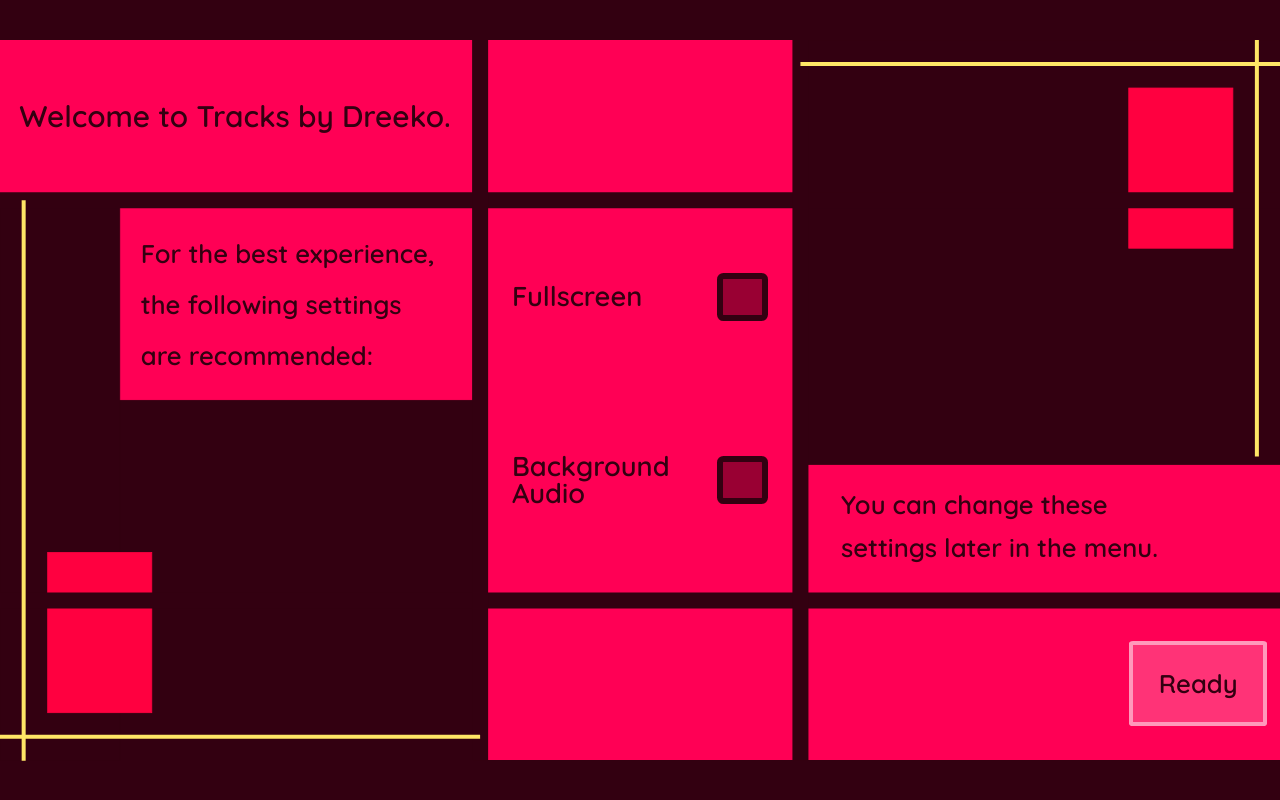
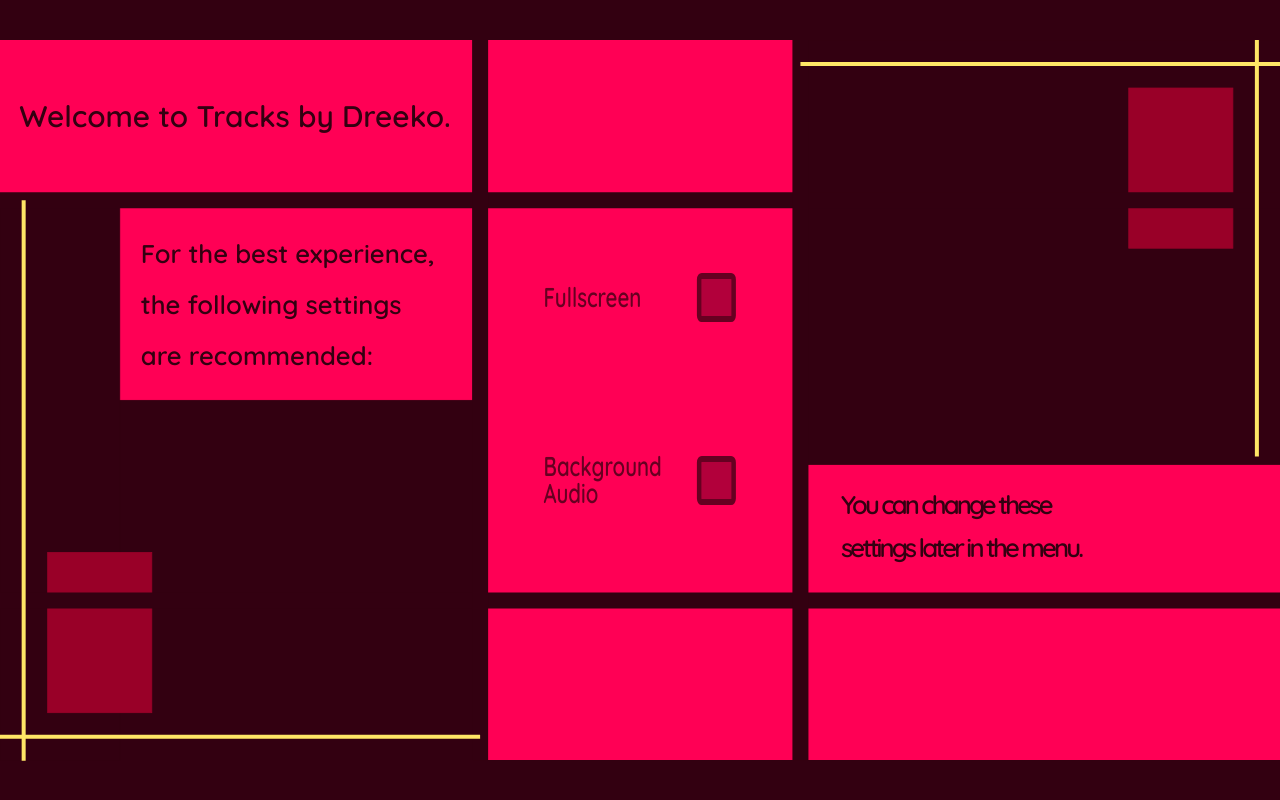
Before and after one commit to Driijko/tracks, a Svelte app: page / in a window 1280 px wide. Built offline with nearby package versions, Linux system fonts and the light colour scheme.

Commit message:
Opening Prompt page landscape animation.

```diff
--- a/src/dev/pages/opening-prompt/OpeningPromptLandscape.svelte
+++ b/src/dev/pages/opening-prompt/OpeningPromptLandscape.svelte
@@ -3,49 +3,65 @@
   // IMPORTS ----------------------------------------------
   import OpeningPromptContent from "./OpeningPromptContent.svelte";
   import { gsap } from "gsap";
+  import { pageExit } from "../../stores/site.js";
   import { onMount } from "svelte";
 
   // ANIMATION ---------------------------------------------
   let tl = gsap.timeline();
 
+  // EVENT HANDLERS ----------------------------------------
+  function handleLinkClick() {
+    tl.reverse(5);
+    pageExit("splash", 5000);
+  }
+
   // LIFECYCLE ---------------------------------------------------
   onMount(()=> {
     // ANIMATION ----------------------------------------------
-      // tl.from("#p1-l1", {duration: 2, ease:"linear", attr:{x2: 0}},0);
-      // tl.from("#p1-l2", {duration: 2, ease:"power1.inOut", attr:{y2: 0}},0);
-      // tl.from("#p1-l3", {duration: 1, ease:"power1.inOut", attr:{x2: 100}},1.55);
-      // tl.from("#p1-l4", {duration: 1, ease:"power1.inOut",
-      //   attr:{y1: 800, y2: 800}},1.7);
-      // tl.from("#p1-r1", {duration: 3, ease:"power1.inOut", attr:{x:900, width: 0}},0);
-      // tl.from(["#p1-r2", "#p1-r3"], {duration: 4, ease:"power1.inOut", opacity:0},0);
-      // tl.from(["#p1-p1", "#p1-p2", "#p1-p3"], {duration: 3, ease:"power1.inOut", letterSpacing: "-0.5em"}, 1);
-      // tl.set(["#p1-p1", "#p1-p2", "#p1-p3"], {transform: "rotateY(0deg)"}, 1)
-      // tl.from(["#p1-p1", "#p1-p2", "#p1-p3"], {duration: 1, ease:"linear", transform: "rotateY(90deg)"}, 1);
-      // tl.set(".prompt-option", {transform: "scaleX(1)"}, 2.5);
-      // tl.from(".prompt-option", {duration: 1.5, transform: "scaleX(0)"}, 2.5);
-      // tl.from("#p1-link1", {duration: 2, opacity: 0}, 4);
+      tl.from("#p1-l1", {duration: 2, ease:"power1.inOut", attr:{x2: 0}},0);
+      tl.from("#p1-l2", {duration: 2, ease:"power1.inOut", attr:{x1: 1600}},0);
+      tl.from("#p1-l3", {duration: 1, ease:"power1.inOut", attr:{y2: 0}},0);
+      tl.from("#p1-l4", {duration: 1, ease:"power1.inOut",
+        attr:{y1: 900}},0);
+      tl.from("#p1-l5", {duration: 1, ease:"power1.inOut",
+      attr:{x1: 1600}},3);
+      tl.from("#p1-l6", {duration: 1, ease:"power1.inOut",
+      attr:{y2: 0}},2.5);
+      tl.from("#p1-l7", {duration: 1, ease:"power1.inOut",
+      attr:{x2: 0}},3);
+      tl.from("#p1-l8", {duration: 1, ease:"power1.inOut",
+      attr:{y1: 900}},2.5);
+      tl.from("#p1-r1", {duration: 3, ease:"power1.out", attr:{x:1600, width: 0}},1);
+      tl.from("#p1-r2", {duration: 3, ease:"power1.out", attr:{width: 0}},1);
+      tl.from("#p1-r3", {duration: 2, ease:"power1.out", attr:{y: 900, height: 0}},1);
+      tl.from(["#p1-r4", "#p1-r5"], {duration: 2, ease: "power1.inOut", opacity: 0}, 4);
+      tl.from(["#p1-p1", "#p1-p2", "#p1-p3"], {duration: 3, ease:"power1.inOut", letterSpacing: "-0.5em", stagger: 1}, 1);
+      tl.set(["#p1-p1", "#p1-p2", "#p1-p3"], {transform: "rotateY(0deg)", stagger: 1}, 1)
+      tl.from(["#p1-p1", "#p1-p2", "#p1-p3"], {duration: 1, ease:"linear", transform: "rotateY(90deg)", stagger: 1}, 1);
+      tl.set(".prompt-option", {transform: "scaleX(1)"}, 2);
+      tl.from(".prompt-option", {duration: 6, transform: "scaleX(0)", opacity: 0, ease: "power1.out"}, 2);
+      tl.from("#p1-link1", {duration: 2, opacity: 0}, 6);
   });
 </script>
 
 <!-- MARKUP //////////////////////////////////////////////// -->
 <main id="p1l">
   <svg class="svg-background" viewBox="0 0 1600 900" >
-    <rect class="color1" x="1000" y="0" width="600" height="530" />
-    <rect class="color1" x="0" y="450" width="600" height="480" />
-    <rect class="color1" x="0" y="200" width="150" height="700" />
-    <rect class="color3" x="1410" y="60" width="130" height="200" />
-    <rect class="color3" x="60" y="640" width="130" height="200" />
-    <!-- <rect class="color4" x="600" y="200" width="390" height="500" /> -->
-    <line class="line" x1="0" y1="200" x2="1600" y2="200" />
-    <line class="line" x1="0" y1="700" x2="1600" y2="700" />
-    <line class="line" x1="600" y1="0" x2="600" y2="900" />
-    <line class="line" x1="1000" y1="0" x2="1000" y2="900" />
-    <line class="small-accent-line" x1="1000" y1="30" x2="1600" y2="30" />
-    <line class="small-accent-line" x1="1570" y1="0" x2="1570" y2="520" />
-    <line class="small-accent-line" x1="0" y1="870" x2="600" y2="870" />
-    <line class="small-accent-line" x1="30" y1="200" x2="30" y2="900" />
+    <rect id="p1-r1" class="color1" x="1000" y="0" width="600" height="530" />
+    <rect id="p1-r2" class="color1" x="0" y="450" width="600" height="480" />
+    <rect id="p1-r3" class="color1" x="0" y="200" width="150" height="700" />
+    <rect id="p1-r4" class="color3" x="1410" y="60" width="130" height="200" />
+    <rect id="p1-r5" class="color3" x="60" y="640" width="130" height="200" />
+    <line id="p1-l1" class="line" x1="0" y1="200" x2="1600" y2="200" />
+    <line id="p1-l2" class="line" x1="0" y1="700" x2="1600" y2="700" />
+    <line id="p1-l3" class="line" x1="600" y1="0" x2="600" y2="900" />
+    <line id="p1-l4" class="line" x1="1000" y1="0" x2="1000" y2="900" />
+    <line id="p1-l5" class="small-accent-line" x1="1000" y1="30" x2="1600" y2="30" />
+    <line id="p1-l6" class="small-accent-line" x1="1570" y1="0" x2="1570" y2="520" />
+    <line id="p1-l7" class="small-accent-line" x1="0" y1="870" x2="600" y2="870" />
+    <line id="p1-l8" class="small-accent-line" x1="30" y1="200" x2="30" y2="900" />
   </svg>
-  <OpeningPromptContent animation={tl} />
+  <OpeningPromptContent {handleLinkClick} />
 </main>
 
 <!-- STYLE //////////////////////////////////////////////// -->
```
